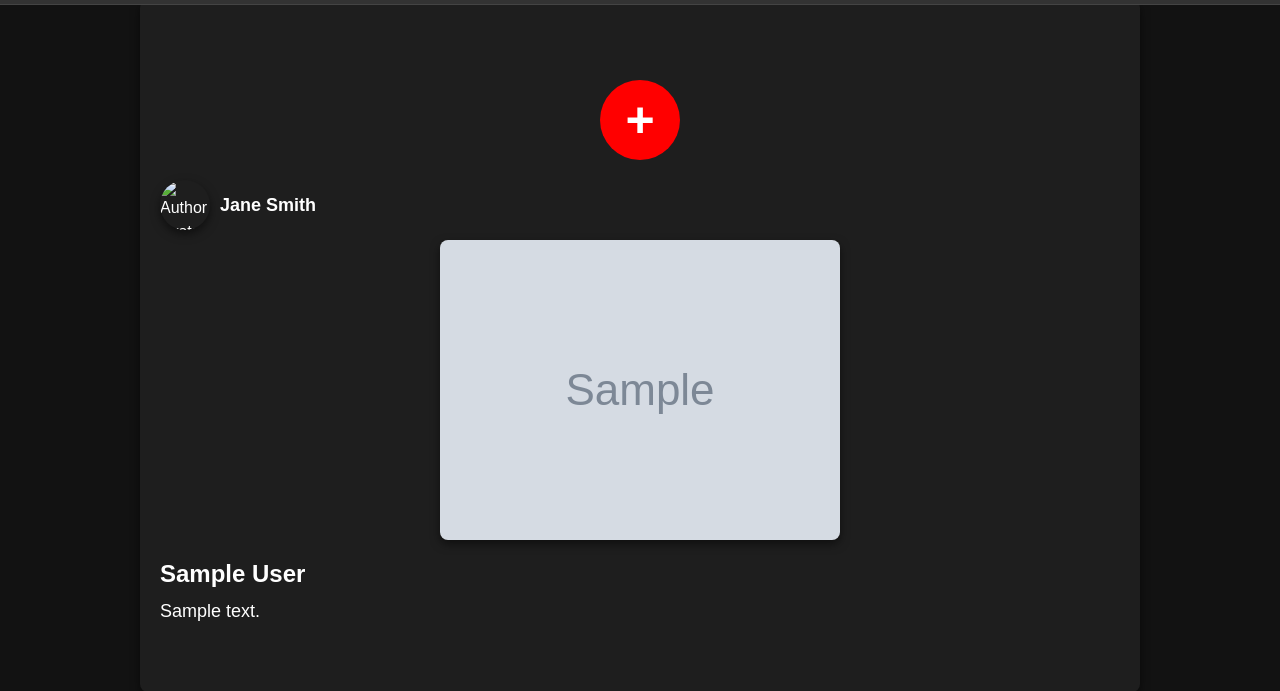
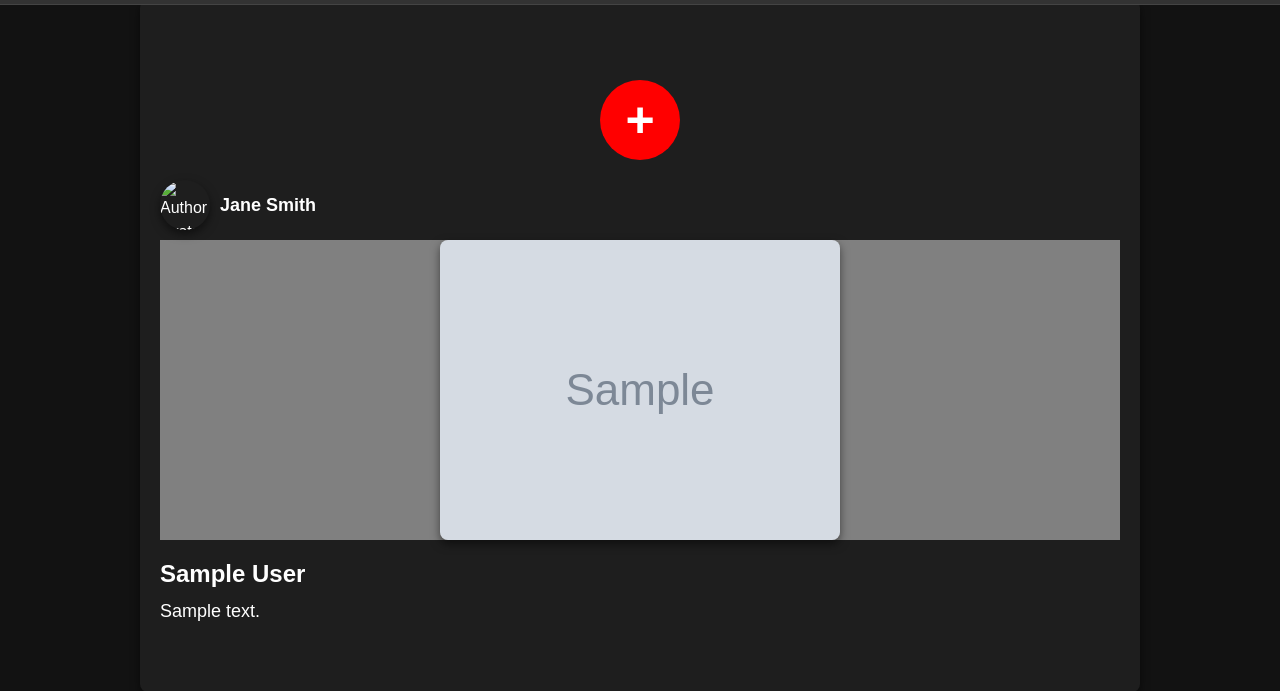
Before and after one commit to KlimentFis/My_Social_Network, a Django app: page /user/news in a window 1280 px wide. Shown: the top 691 px of the page. Run offline with Django 3.2, Linux system fonts and the light colour scheme; the first user in the database is signed in; tables that the repository leaves empty hold one stand-in row (Sample ...); some libraries are stand-ins or nearby versions.

Commit message:
Обновлен дизайн страницы с новостям

```diff
--- a/user/templates/user/news.html
+++ b/user/templates/user/news.html
@@ -95,6 +95,10 @@
       width: auto;   /* Оставляет естественную ширину изображения */
       height: auto;  /* Оставляет естественную высоту изображения */
     }
+
+    .post-images {
+      background-color: grey;
+    }
   </style>
 
   <!-- Блок с плюсиком-ссылкой для создания поста -->
```
